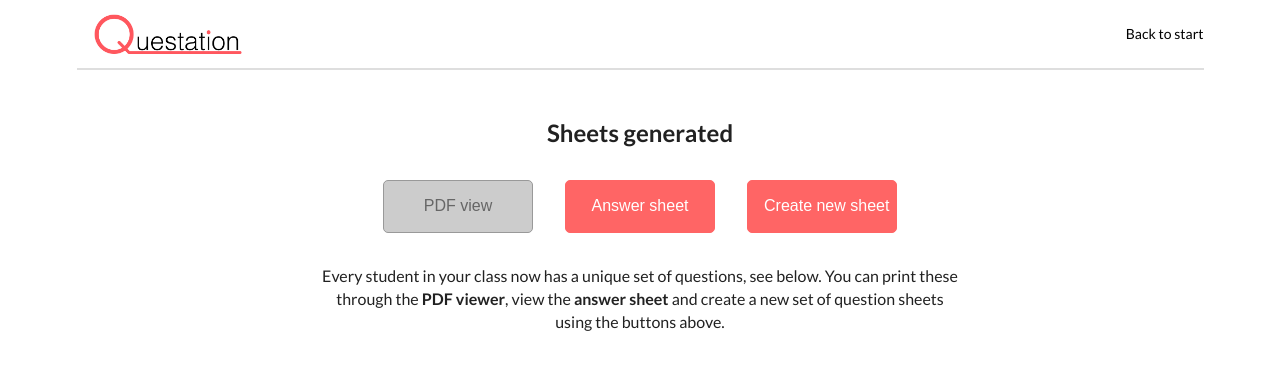
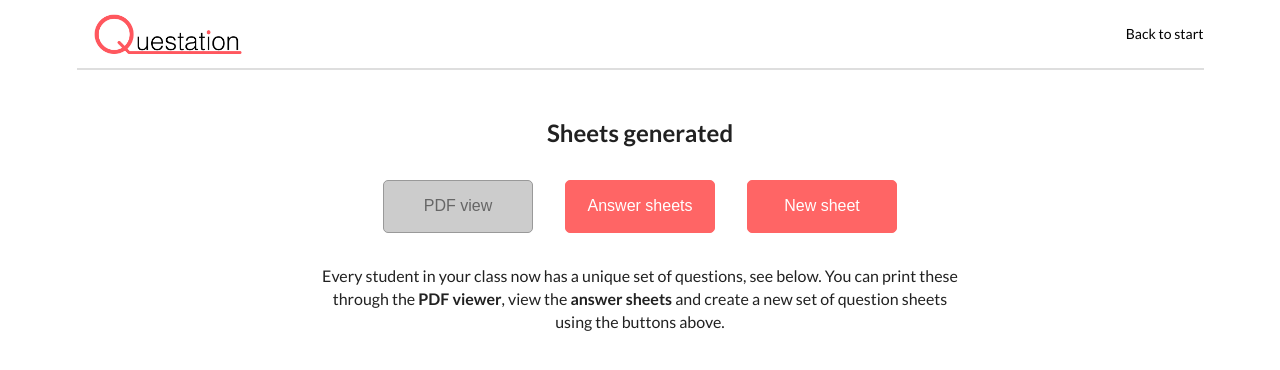
Before and after one commit to ksinghj/Questation, a React (Create React App) app: page /success in a window 1280 px wide. Shown: the top 370 px of the page. Built offline with nearby package versions, Linux system fonts and the light colour scheme.

Commit message:
iPad test, comment dev tools and remove purgePersistor

```diff
--- a/src/components/ActionButtons.jsx
+++ b/src/components/ActionButtons.jsx
@@ -21,19 +21,13 @@ class ActionButtons extends React.Component {
         ) : (
           <Link to="/answers" className="whitespace-nw">
             <button className="button whitespace-nw" type="button">
-              Answer sheet
+              Answer sheets
             </button>
           </Link>
         )}
-        <Link
-          to="/create"
-          className="whitespace-nw"
-          onClick={this.props.purgePersistor}>
-          <button
-            className="button whitespace-nw"
-            type="button"
-            onClick={this.props.purgePersistor}>
-            Create new sheet
+        <Link to="/create" className="whitespace-nw">
+          <button className="button whitespace-nw" type="button">
+            New sheet
           </button>
         </Link>
       </div>
--- a/src/components/App.js
+++ b/src/components/App.js
@@ -31,18 +31,14 @@ const persistedReducer = persistReducer(persistConfig, reducers);
 const store = createStore(
   persistedReducer,
   compose(
-    applyMiddleware(thunk),
-    window.__REDUX_DEVTOOLS_EXTENSION__ && window.__REDUX_DEVTOOLS_EXTENSION__()
+    applyMiddleware(thunk)
+    // window.__REDUX_DEVTOOLS_EXTENSION__ && window.__REDUX_DEVTOOLS_EXTENSION__()
   )
 );
 
 let persistor = persistStore(store);
 
 class App extends React.Component {
-  purgePersistor = () => {
-    persistor.purge();
-  };
-
   render() {
     // use this to clear store
     //persistor.purge();
@@ -56,14 +52,7 @@ class App extends React.Component {
                   <Route path="/" exact component={StartScreen} />
                   <Route path="/create" component={QuestionCreate} />
                   <Route path="/review" exact component={SheetReview} />
-                  <Route
-                    path="/success"
-                    exact
-                    component={Complete}
-                    purgePersistor={() => {
-                      persistor.purge();
-                    }}
-                  />
+                  <Route path="/success" exact component={Complete} />
                   <Route path="/answers" exact component={Answers} />
                 </Switch>
               </Layout>
--- a/src/components/Complete.jsx
+++ b/src/components/Complete.jsx
@@ -22,11 +22,11 @@ class Complete extends React.Component {
     return (
       <div className="complete__container mt">
         <h2>Sheets generated</h2>
-        <ActionButtons purgePersistor={this.props.purgePersistor} />
+        <ActionButtons />
         <p className="complete__info">
           Every student in your class now has a unique set of questions, see
           below. You can print these through the <strong>PDF viewer</strong>,
-          view the <strong>answer sheet</strong> and create a new set of
+          view the <strong>answer sheets</strong> and create a new set of
           question sheets using the buttons above.
         </p>
         {this.renderSheets()}
--- a/src/components/QuestionCreate.jsx
+++ b/src/components/QuestionCreate.jsx
@@ -74,10 +74,10 @@ class QuestionCreate extends React.Component {
     return (
       <div className="questioncreate__container">
         <h2>Create a Question Sheet</h2>
-        <p>Questation only allows 5 questions for now.</p>
+        <p>Questation only allows 5 questions for now. Ommit all commas.</p>
         <p>
-          Warning: After pressing continue you won't be able to edit your
-          questions, so double check!
+          <strong>Warning:</strong> After pressing continue you won't be able to
+          edit your questions, so double check!
         </p>
         <form
           onSubmit={this.onFormSubmit}
@@ -98,11 +98,7 @@ class QuestionCreate extends React.Component {
           <div className="ui input questioncreate__input">
             <input onChange={this.handeInput5Change} id="5" />
           </div>
-          <button
-            className="button questioncreate__continue"
-            type="submit"
-            onClick={this.clickContinue}
-          >
+          <button className="button questioncreate__continue" type="submit">
             Continue
           </button>
         </form>
--- a/src/components/SheetReview.jsx
+++ b/src/components/SheetReview.jsx
@@ -15,13 +15,15 @@ class SheetReview extends React.Component {
           <button
             type="button"
             className="sheetreview__button button"
-            onClick={this.props.clickGoBack}>
+            onClick={this.props.clickGoBack}
+          >
             Go back
           </button>
         </Link>
         <h2>Review Question Sheet</h2>
         <p>
-          Warning: Pressing go back will erase the questions from your sheet.
+          Does this look right? <strong>Warning:</strong> Pressing go back will
+          erase the questions from your sheet.
         </p>
         <SheetPreview answersBool={false} data={this.props.questions} />
         <GenerateSheets />
```
